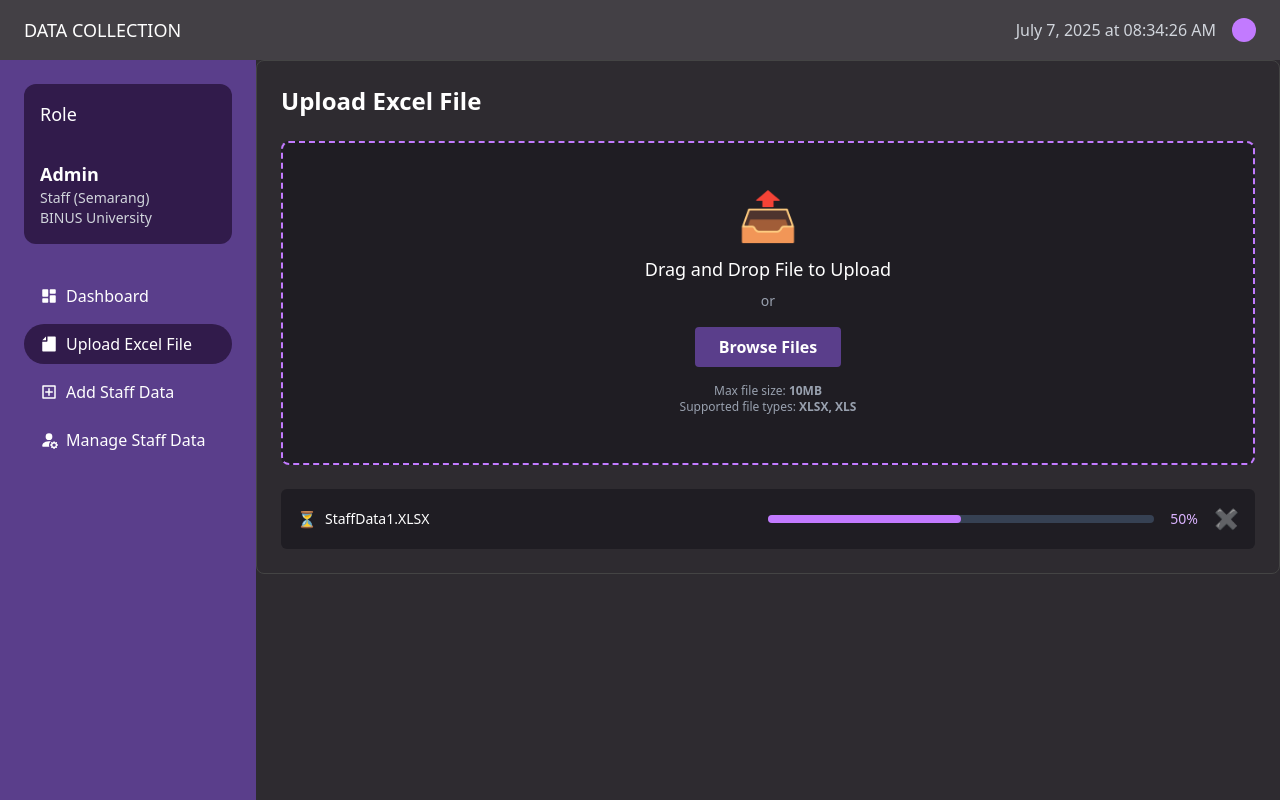
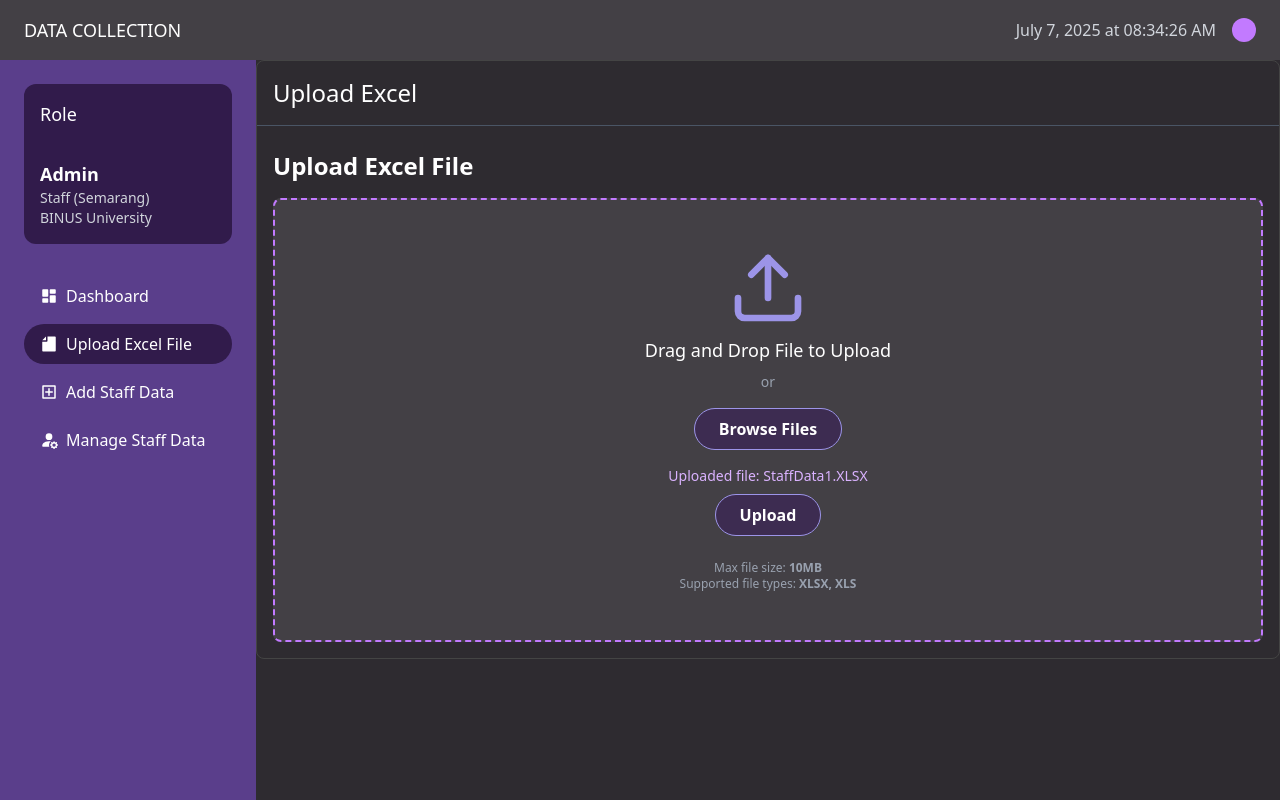
Before and after one commit to vDescent/frontend-pendataan-react, a React (Vite) app: page /dashboard/upload in a window 1280 px wide. Built offline with nearby package versions, Linux system fonts and the light colour scheme; sample sign-in values are in the browser's storage.

Commit message:
fix: finishing the uploadexcel and it work properly now

```diff
--- a/src/pages/main/UploadExcel.jsx
+++ b/src/pages/main/UploadExcel.jsx
@@ -1,22 +1,95 @@
-import { useState } from "react";
+import { useState, useRef } from "react";
+import { FiUpload } from "react-icons/fi";
 
 export default function UploadExcelPage() {
-  const [uploadProgress, setUploadProgress] = useState(50);
+  // const [uploadProgress, setUploadProgress] = useState(50);
   const [fileName, setFileName] = useState("StaffData1.XLSX");
+  const fileInputRef = useRef(null);
+  const [selectedFile, setSelectedFile] = useState(null);
+
+  const handleBrowseClick = () => {
+    fileInputRef.current.click();
+  };
+
+  const handleUpload = async () => {
+    if (!selectedFile) {
+      alert("Please select a file first.");
+      return;
+    }
+
+    const formData = new FormData();
+    formData.append("file", selectedFile);
+
+    try {
+      const response = await fetch("http://localhost:5077/api/staff/upload/excel", {
+        method: "POST",
+        body: formData,
+      });
+
+      if (response.ok) {
+        const message = await response.text();
+        alert(message);
+      } else {
+        alert("Upload failed.");
+      }
+    } catch (error) {
+      console.error("Upload error:", error);
+      alert("An error occurred during upload.");
+    }
+  };
 
   return (
-    <div className="bg-[#2e2b30] text-white rounded-lg p-6 border border-[#444]">
-      <h1 className="text-2xl font-bold mb-6">Upload Excel File</h1>
-      <div className="border-2 border-dashed border-purple-400 rounded-lg p-12 flex flex-col items-center justify-center bg-[#1f1d23] mb-6">
-        <div className="text-5xl mb-4">📤</div>
+    <div className="bg-[#2e2b30] text-white rounded-lg border border-[#444]">
+      <h1 className="text-2xl font-thin m-4">Upload Excel</h1>
+      <hr className="border-t border-gray-600 mb-6" />
+      <div></div>
+      <h1 className="text-2xl font-bold m-4">Upload Excel File</h1>
+      <div className="border-2 border-dashed border-purple-400 rounded-lg p-12 flex flex-col items-center justify-center bg-[#434045] m-4">
+        <FiUpload className="w-20 h-20 text-[#9C94E8] mb-2" />
         <p className="text-lg mb-2">Drag and Drop File to Upload</p>
         <p className="text-sm mb-4 text-gray-400">or</p>
-        <button className="bg-[#5a3e8b] hover:bg-[#6d4fa7] text-white font-semibold px-6 py-2 rounded">Browse Files</button>
-        <p className="text-xs text-gray-400 mt-4">Max file size: <strong>10MB</strong></p>
-        <p className="text-xs text-gray-400">Supported file types: <strong>XLSX, XLS</strong></p>
+        <button
+          onClick={handleBrowseClick}
+          className="bg-[#3D2C51] hover:bg-[#6d4fa7] text-white font-semibold px-6 py-2 rounded-3xl border border-[#9C94E8]"
+        >
+          Browse Files
+        </button>
+
+        <input
+          type="file"
+          accept=".xlsx,.xls"
+          className="hidden"
+          ref={fileInputRef}
+          onChange={(e) => {
+            if (e.target.files[0]) {
+              setFileName(e.target.files[0].name);
+              setSelectedFile(e.target.files[0]);
+            }
+          }}
+        />
+
+        {fileName && (
+          <p className="mt-4 text-sm text-purple-300">
+            Uploaded file: <span className="font-medium">{fileName}</span>
+          </p>
+        )}
+
+        <button
+          onClick={handleUpload}
+          className="bg-[#3D2C51] hover:bg-[#6d4fa7] text-white font-semibold px-6 py-2 my-2 rounded-3xl border border-[#9C94E8]"
+        >
+          Upload
+        </button>
+
+        <p className="text-xs text-gray-400 mt-4">
+          Max file size: <strong>10MB</strong>
+        </p>
+        <p className="text-xs text-gray-400">
+          Supported file types: <strong>XLSX, XLS</strong>
+        </p>
       </div>
 
-      <div className="bg-[#1f1d23] rounded-md p-4 flex items-center justify-between">
+      {/* <div className="bg-[#1f1d23] rounded-md p-4 flex items-center justify-between">
         <div className="flex items-center space-x-2">
           <div className="text-purple-300">⏳</div>
           <span className="text-sm">{fileName}</span>
@@ -28,7 +101,7 @@ export default function UploadExcelPage() {
           <span className="text-sm text-purple-300">{uploadProgress}%</span>
           <button className="text-red-400 text-xl hover:text-red-600">✖</button>
         </div>
-      </div>
+      </div> */}
     </div>
   );
 }
```
Also changed, not shown: 1 other file (tests, documents, lock files or other folders).
